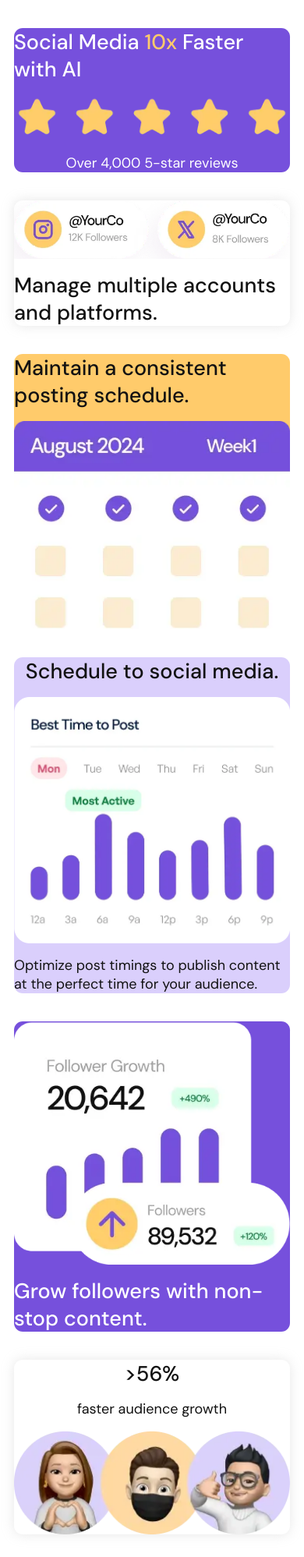
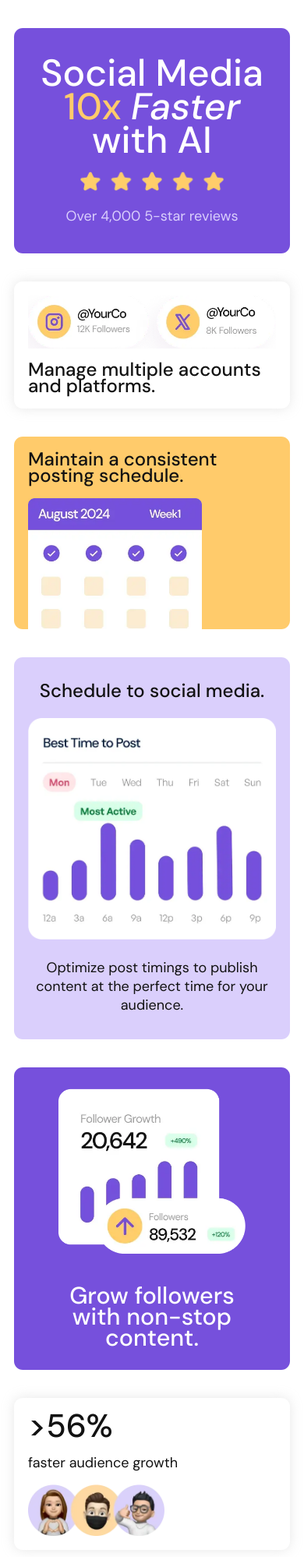
Before and after one commit to MatiasBastarrica/bento-grid, a plain HTML site: page index.html in a window 390 px wide. Shown: the top 1997 px of the page at 78% size. Drawn offline with Linux system fonts and the light colour scheme.

Commit message:
Position and style each article for the mobile layout

```diff
--- a/index.html
+++ b/index.html
@@ -25,14 +25,15 @@
       <div class="grid">
         <article class="bg-purple-500 fg-white stack article-1">
           <h1 class="main-title">
-            Social Media <span class="text-accent-yellow">10x</span> Faster with
-            AI
+            Social Media <span class="text-accent-yellow">10x</span>
+            <span class="italic">Faster</span> with AI
           </h1>
-          <img
-            src="./assets/images/illustration-five-stars.webp"
-            alt="Five yellow stars."
-            class="stars"
-          />
+          <div class="stars">
+            <img
+              src="./assets/images/illustration-five-stars.webp"
+              alt="Five yellow stars."
+            />
+          </div>
           <p class="description">Over 4,000 5-star reviews</p>
         </article>
         <article class="bg-white fg-black stack article-2">
@@ -78,7 +79,7 @@
         <article class="bg-yellow-100 fg-black stack article-7">
           <h2>
             Create and schedule content
-            <span class="text-accent-purple">quicker.</span>
+            <span class="text-accent-purple italic">quicker.</span>
           </h2>
           <img
             src="./assets/images/illustration-create-post.webp"
--- a/styles.css
+++ b/styles.css
@@ -69,10 +69,14 @@ img {
   color: var(--purple-500);
 }
 
+.italic {
+  font-style: italic;
+}
+
 .stack {
   display: flex;
   flex-direction: column;
-  gap: var(--space, 1rem);
+  gap: var(--spacer, 1rem);
   align-items: var(--alignment, center);
 }
 
@@ -87,6 +91,7 @@ body {
 h1,
 h2 {
   font-weight: var(--fw-500);
+  line-height: 0.9;
 }
 
 main {
@@ -95,6 +100,7 @@ main {
 
 article {
   border-radius: 0.7rem;
+  padding: var(--space, 1em);
 }
 
 /* ### GRID ### */
@@ -103,3 +109,120 @@ article {
   display: grid;
   gap: 2em;
 }
+
+/* ### ARTICLE 1 ### */
+
+.article-1 {
+  --space: 2em 1em;
+  text-align: center;
+}
+
+.article-1 h1 {
+  font-size: 3rem;
+}
+
+.article-1 .description {
+  color: var(--purple-100);
+}
+
+.stars {
+  align-self: center;
+  max-width: 60%;
+}
+
+/* ### ARTICLE 2 ### */
+
+.article-2 {
+  --alignment: flex-start;
+}
+
+.article-2 h2 {
+  font-size: 1.5rem;
+}
+
+/* ### ARTICLE 3 ### */
+
+.article-3 {
+  --spacer: 0;
+  --alignment: flex-start;
+}
+
+.article-3 h2 {
+  font-size: 1.5rem;
+}
+
+.article-3 img {
+  transform: translateY(1em);
+  width: 70%;
+  margin-right: auto;
+}
+
+/* ### ARTICLE 4 ### */
+
+.article-4 {
+  --space: 1.8em 1em;
+  --spacer: 1.5rem;
+  text-align: center;
+}
+
+.article-4 h2 {
+  font-size: 1.5rem;
+}
+
+/* ### ARTICLE 5 ### */
+
+.article-5 {
+  --space: 1.5em;
+  --spacer: 2.5rem;
+  text-align: center;
+}
+
+.article-5 > * {
+  width: 80%;
+  margin-inline: auto;
+}
+
+.article-5 h2 {
+  font-size: 1.9rem;
+}
+
+/* ### ARTICLE 6 ### */
+
+.article-6 {
+  --alignment: flex-start;
+}
+
+.article-6 h2 {
+  font-size: 2.6rem;
+}
+
+.article-6 img {
+  width: 55%;
+  margin-right: auto;
+}
+
+/* ### ARTICLE 7 ### */
+
+.article-7 {
+  --space: 2em 1em;
+  --alignment: flex-start;
+}
+
+.article-7 h2 {
+  font-size: 1.9rem;
+}
+
+.article-7 img {
+  width: 60%;
+  margin-right: auto;
+}
+
+/* ### ARTICLE 8 ### */
+
+.article-8 {
+  --alignment: flex-start;
+}
+
+.article-8 h2 {
+  font-size: 1.9rem;
+}
```
